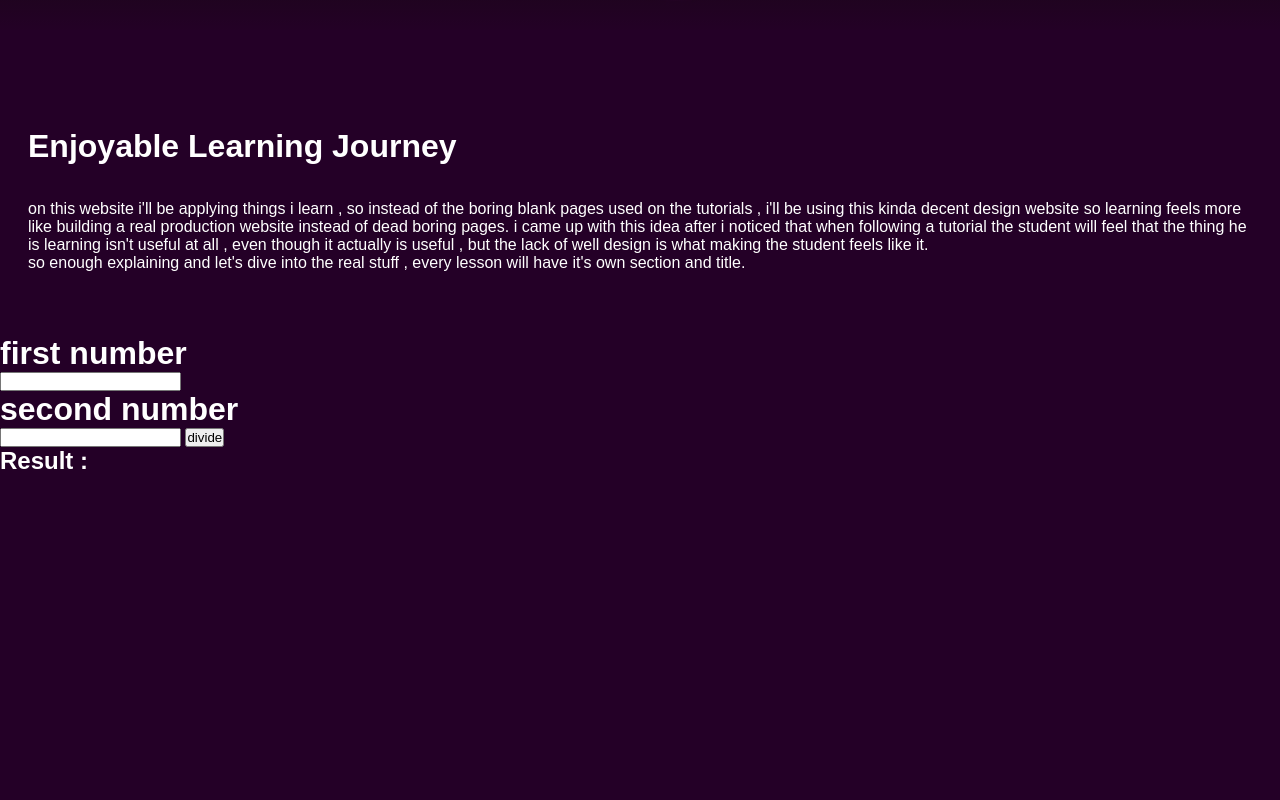
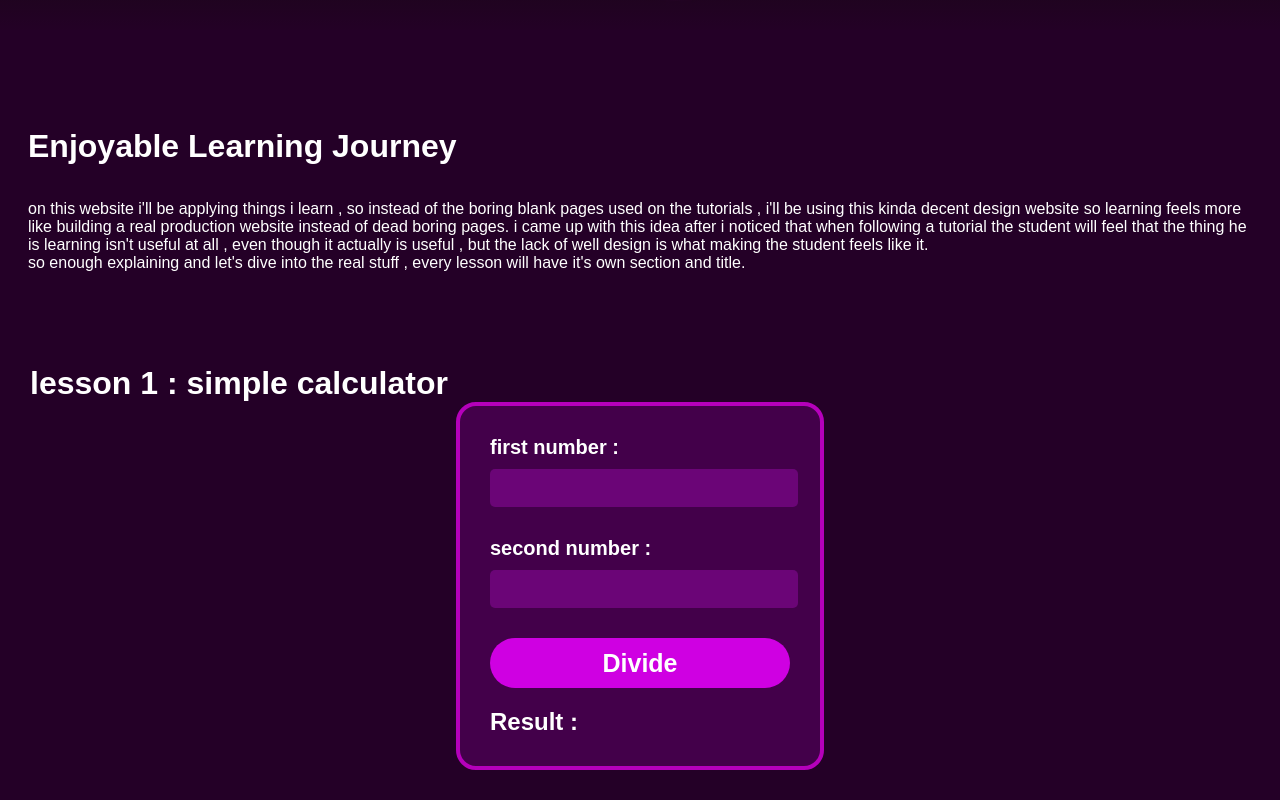
Before and after one commit to 249f/simple-website-using-pure-JS-html-css, a plain HTML site: page index.html in a window 1280 px wide. Shown: the part 770-1570 px from the top of the page. Before the commit the page ends 1245 px from the top, so only its background shows below. Drawn offline with Linux system fonts and the light colour scheme.

Commit message:
added lesson 1 , simple calculator

```diff
--- a/index.html
+++ b/index.html
@@ -37,14 +37,29 @@
 
     </div>
 
+    <div class="calc-holder">
+        <h1>lesson 1 : simple calculator</h1>
     <div class="calc">
-        <h1>first number</h1>
+      <div class="inputs-holder">
+          <div>
+            <h1>first number :</h1>
         <input type="number" id="input1">
-        <h1>second number</h1>
+        </div>
+
+        <div>
+            <h1>second number :</h1>
         <input type="number" id="input2">
+       </div>
+      </div>
+
+       <div>
         <button id="divide-btn">divide</button>
         <h2>Result : <span id="result"></span></h2>
+        </div>
+
     </div>
+    </div>
+
     <script src="main.js"></script>
     <script src="eventListener.js"></script>
     <script src="logic.js"></script>
--- a/style.css
+++ b/style.css
@@ -79,3 +79,63 @@ button{
 input{
     color: #000000;
 }
+.calc{
+    background-color: #85019152;
+    display: flex;
+    justify-content: space-between;
+    align-items: center;
+    width: fit-content;
+    margin: auto;
+    min-height: fit-content;
+    height: 300px;
+    padding: 30px;
+    flex-direction: column;
+    gap: 20px;
+    border-radius: 20px;
+    border: 4px solid rgb(181, 0, 187);
+}
+.calc div{
+    width: 300px;
+}
+.calc h1{
+    font-size: 20px;
+}
+.calc button{
+    width: 100%;
+    border: none;
+    height: 50px;
+    font-size: 25px;
+    background-color: #cf00e2;
+    color: white;
+    border-radius: 25px;
+    margin-bottom: 20px;
+    font-weight: 600;
+    text-transform: capitalize;
+}
+.calc input{
+    width: 100%;
+    height: 38px;
+    border: none;
+    border-radius: 5px;
+    margin-top: 10px;
+    padding-left: 8px;
+    font-size: 20px;
+    background-color: #a20eb66b;
+    color: white;
+}
+.calc input:focus{
+    border: none;
+    outline: none;
+    background-color: #0801086b;
+}
+.inputs-holder{
+    display: flex;
+    flex-direction: column;
+ gap: 30px;
+}
+input[type="number"]::-webkit-inner-spin-button,input[type="number"]::-webkit-outer-spin-button{
+    -webkit-appearance: none;
+}
+.calc-holder{
+    padding: 30px;
+}
```
